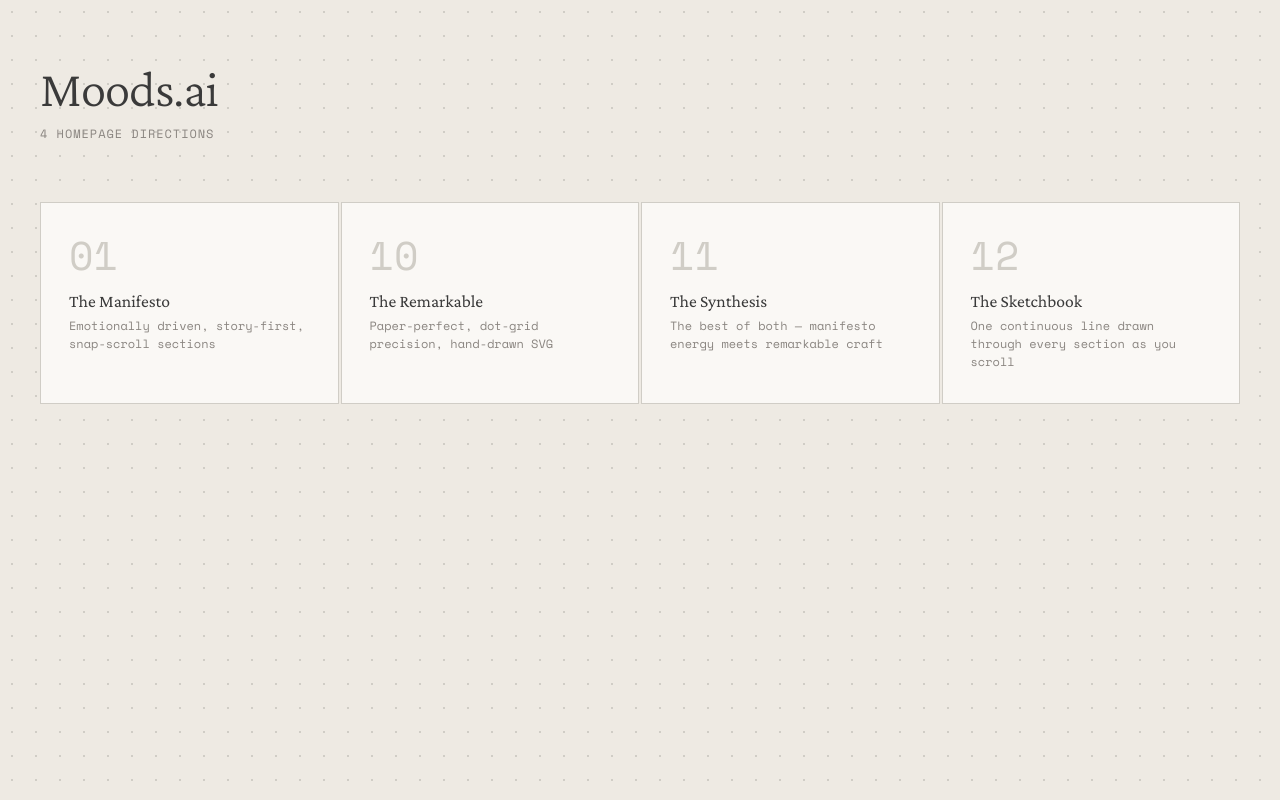
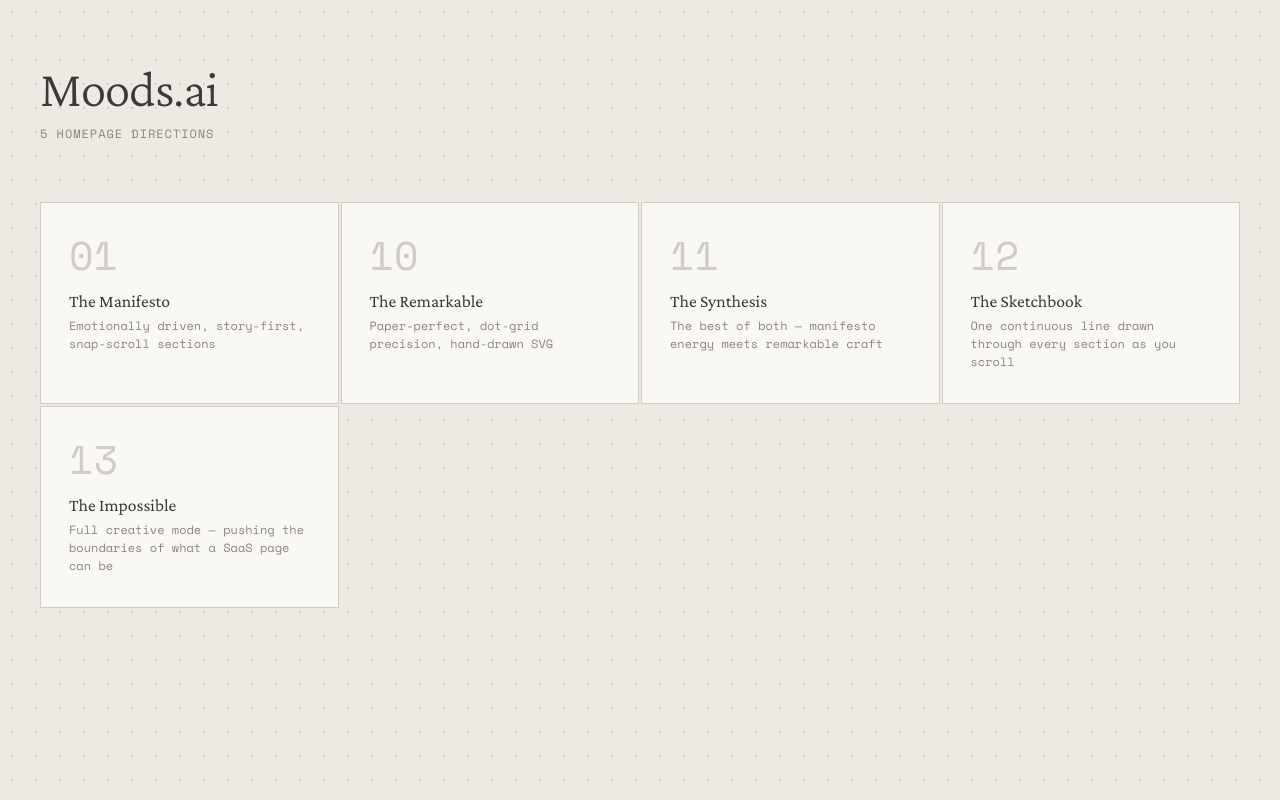
Before and after one commit to stmoerman/moodsai-vibe-design, a Next.js app: page / in a window 1280 px wide. Built offline with nearby package versions, Linux system fonts and the light colour scheme.

Commit message:
feat: add Design 13 scaffold (The Impossible) to gallery and routing

```diff
--- a/app/designs/[id]/page.tsx
+++ b/app/designs/[id]/page.tsx
@@ -15,13 +15,14 @@ const designMap: Record<number, ReturnType<typeof dynamic>> = {
   10: dynamic(() => import('@/components/designs/Design10'), { ssr: false }),
   11: dynamic(() => import('@/components/designs/Design11'), { ssr: false }),
   12: dynamic(() => import('@/components/designs/Design12'), { ssr: false }),
+  13: dynamic(() => import('@/components/designs/Design13'), { ssr: false }),
 }
 
 // Featured designs shown in gallery and nav
-const FEATURED_IDS = [1, 10, 11, 12]
+const FEATURED_IDS = [1, 10, 11, 12, 13]
 
 export function generateStaticParams() {
-  return Array.from({ length: 12 }, (_, i) => ({ id: String(i + 1) }))
+  return Array.from({ length: 13 }, (_, i) => ({ id: String(i + 1) }))
 }
 
 export default function DesignPage({ params }: { params: { id: string } }) {
--- a/app/page.tsx
+++ b/app/page.tsx
@@ -6,13 +6,14 @@ const designs = [
   { id: 10, name: 'The Remarkable', desc: 'Paper-perfect, dot-grid precision, hand-drawn SVG' },
   { id: 11, name: 'The Synthesis', desc: 'The best of both — manifesto energy meets remarkable craft' },
   { id: 12, name: 'The Sketchbook', desc: 'One continuous line drawn through every section as you scroll' },
+  { id: 13, name: 'The Impossible', desc: 'Full creative mode — pushing the boundaries of what a SaaS page can be' },
 ]
 
 export default function Home() {
   return (
     <div className={styles.root}>
       <div className={styles.title}>Moods.ai</div>
-      <div className={styles.sub}>4 Homepage Directions</div>
+      <div className={styles.sub}>5 Homepage Directions</div>
       <div className={styles.grid}>
         {designs.map(d => (
           <Link key={d.id} href={`/designs/${d.id}`} className={styles.card}>
--- /dev/null
+++ b/components/designs/Design13/index.tsx
@@ -0,0 +1,4 @@
+'use client'
+export default function Design13() {
+  return <div style={{ minHeight: '100vh', display: 'flex', alignItems: 'center', justifyContent: 'center', fontFamily: 'monospace' }}>Design 13 — The Impossible (building...)</div>
+}
```
Also changed, not shown: components/designs/Design13/styles.module.css (added).
